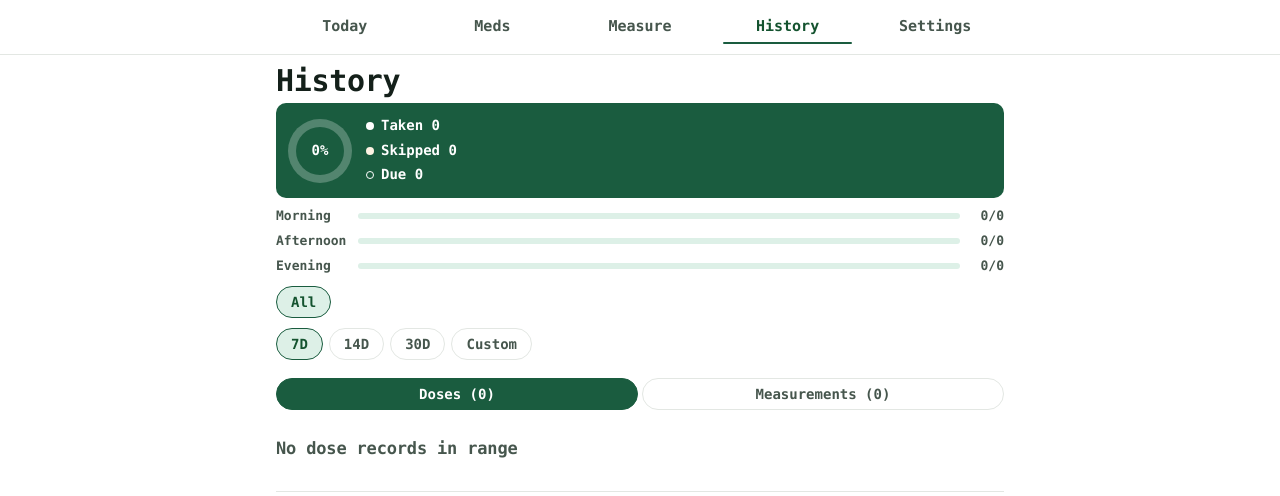
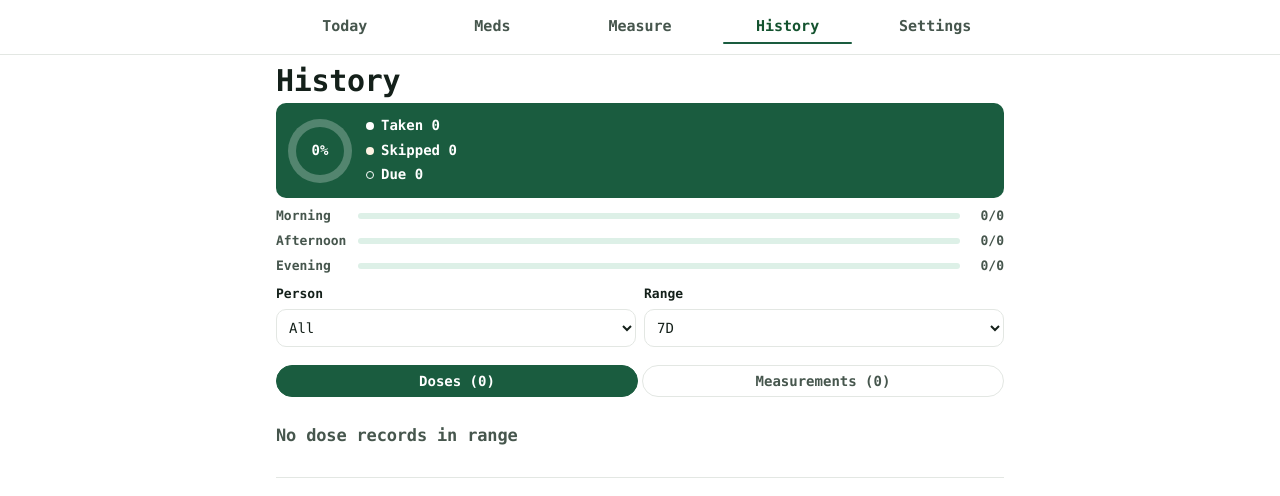
Before and after one commit to Captless/kinwise, a React (Vite) app in the folder apps/web/: page / in a window 1280 px wide. Both pictures are taken after a click on the button "History". Shown: the top 496 px of the page. Built offline with nearby package versions, Linux system fonts and the light colour scheme.

Commit message:
feat: history filters as one-row dropdowns

```diff
--- a/apps/web/src/App.tsx
+++ b/apps/web/src/App.tsx
@@ -333,14 +333,19 @@ function History({ people, names, medNames }: { people: Person[]; names: Map<str
             );
           })}
         </div>
-        <div className="chips" role="group" aria-label="Person filter">
-          <button className={personId === "" ? "on" : ""} onClick={() => setPersonId("")}>All</button>
-          {people.map((p) => <button key={p.id} className={personId === p.id ? "on" : ""} onClick={() => setPersonId(p.id)}>{p.name}</button>)}
-        </div>
-        <div className="chips" role="group" aria-label="Date range">
-          {(["7", "14", "30", "custom"] as const).map((p) => (
-            <button key={p} className={preset === p ? "on" : ""} onClick={() => pick(p)}>{p === "custom" ? "Custom" : `${p}D`}</button>
-          ))}
+        <div className="fcols2">
+          <div><label htmlFor="h-person">Person</label>
+            <select id="h-person" value={personId} onChange={(e) => setPersonId(e.target.value)}>
+              <option value="">All</option>
+              {people.map((p) => <option key={p.id} value={p.id}>{p.name}</option>)}
+            </select></div>
+          <div><label htmlFor="h-range">Range</label>
+            <select id="h-range" value={preset} onChange={(e) => pick(e.target.value as "7" | "14" | "30" | "custom")}>
+              <option value="7">7D</option>
+              <option value="14">14D</option>
+              <option value="30">30D</option>
+              <option value="custom">Custom</option>
+            </select></div>
         </div>
         {preset === "custom" && (
           <div className="fcols3">
--- a/apps/web/src/styles.css
+++ b/apps/web/src/styles.css
@@ -89,16 +89,15 @@ p { margin: 0 0 12px; }
 .bbar { flex: 1; height: 6px; border-radius: 3px; background: var(--green-100); overflow: hidden; }
 .bfill { display: block; height: 100%; border-radius: 3px; background: var(--green-700); }
 .bnum { flex: none; min-width: 36px; text-align: right; font-variant-numeric: tabular-nums; font-weight: 700; }
-.chips { display: flex; gap: 6px; overflow-x: auto; padding: 2px 0 8px; }
-.chips button { flex: none; padding: 7px 14px; font-size: 14px; font-weight: 700; border-radius: 999px; border: 1px solid var(--line); background: var(--paper); color: var(--ink-600); cursor: pointer; font-family: inherit; white-space: nowrap; }
-.chips button.on { background: var(--green-100); border-color: var(--green-700); color: var(--green-800); }
 .day { position: sticky; top: 0; z-index: 1; background: var(--paper); display: flex; align-items: baseline; justify-content: space-between; padding: 10px 2px 6px; font-weight: 800; }
 .e { display: flex; align-items: center; gap: 10px; padding: 7px 10px; border-radius: var(--radius-sm); background: var(--green-50); margin-bottom: 6px; min-height: 48px; }
 .glyph { flex: none; width: 22px; height: 22px; border-radius: 50%; display: inline-flex; align-items: center; justify-content: center; font-size: 13px; font-weight: 800; }
 .glyph.taken { background: var(--green-700); color: #fff; }
 .glyph.skipped { background: var(--amber-wash); color: var(--amber-ink); border: 1px solid var(--amber-ink); }
 .glyph.due { background: var(--paper-warm); color: var(--ink-400); border: 1px solid var(--line); }
-.fcols3 { display: grid; grid-template-columns: 1fr 1fr 1fr; gap: 8px; }
+.fcols2 { display: grid; grid-template-columns: 1fr 1fr; gap: 8px; }
+.fcols2 input, .fcols2 select { font-size: 14px; padding: 9px 8px; margin: 4px 0 8px; }
+.fcols2 label { font-size: var(--caption); }
 .fcols3 input, .fcols3 select { font-size: 14px; padding: 9px 8px; margin: 4px 0 8px; }
 .fcols3 label { font-size: var(--caption); }
 .htabs { display: flex; gap: 4px; margin: 10px 0 4px; }
```
